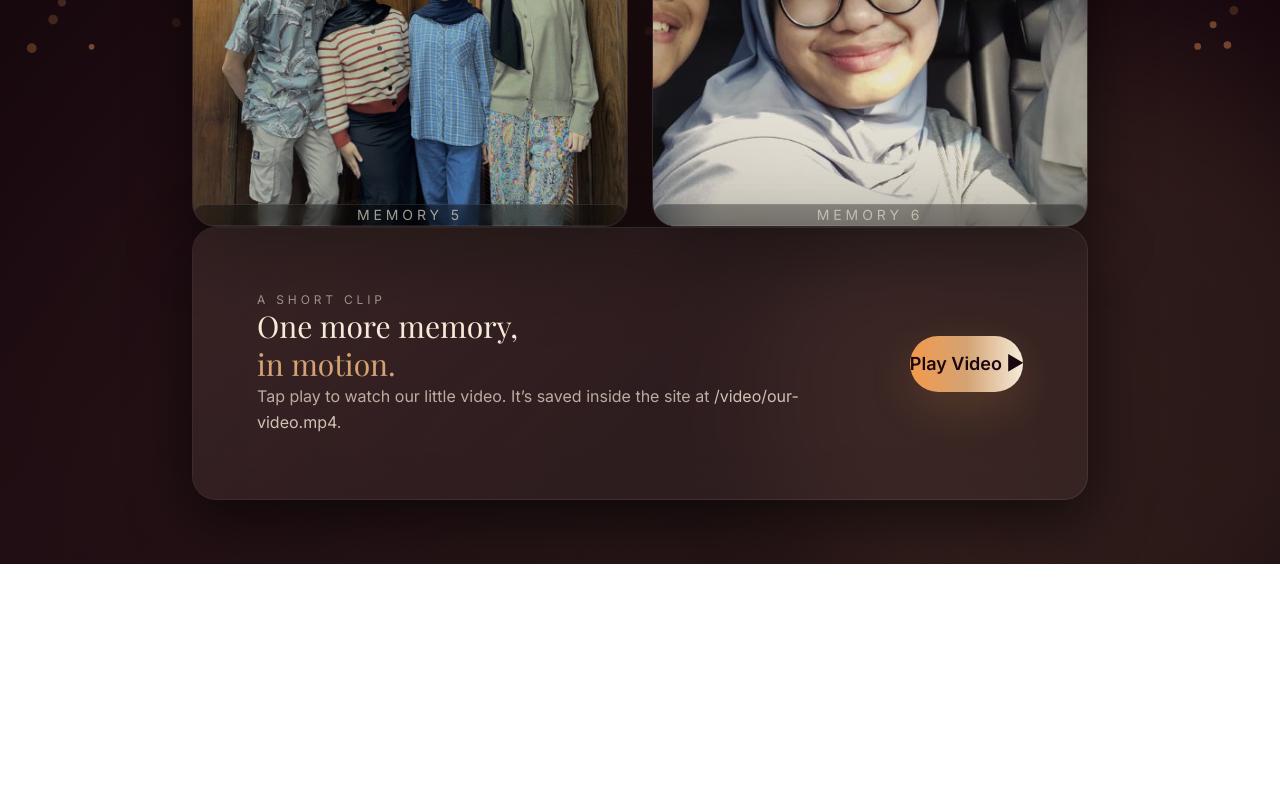
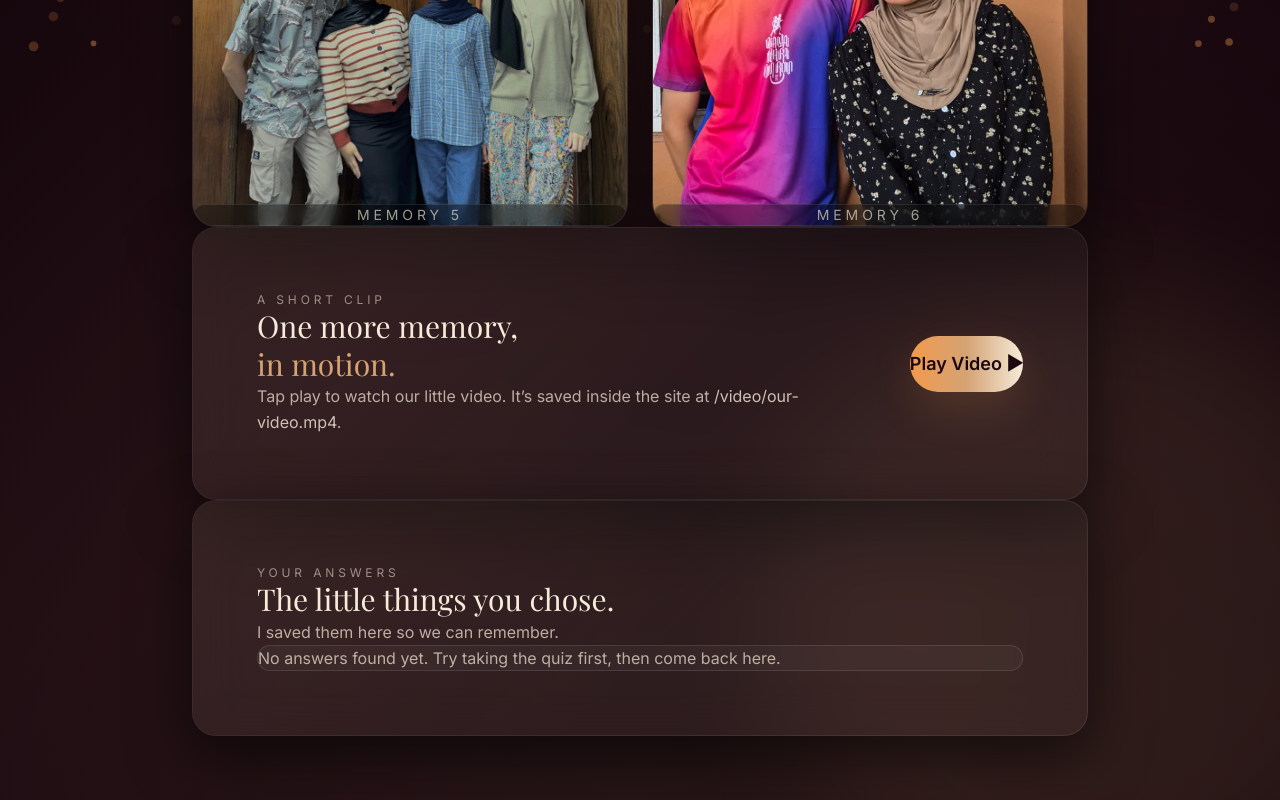
Before and after one commit to DimasJatiS/for-her, a Next.js app: page /final in a window 1280 px wide. Shown: the part 740-1540 px from the top of the page. Before the commit the page ends 1304 px from the top, so only its background shows below. Built offline with nearby package versions, Linux system fonts and the light colour scheme; a web font is replaced by a local one.

Commit message:
Show quiz answers on final

```diff
--- a/app/final/page.tsx
+++ b/app/final/page.tsx
@@ -1,12 +1,21 @@
 'use client';
 
-import { useState } from 'react';
+import { useEffect, useMemo, useState } from 'react';
 import { motion, AnimatePresence } from 'framer-motion';
 import TypingText from '@/components/TypingText';
 import Countdown from '@/components/Countdown';
 import { FINAL_MESSAGE } from '@/lib/constants';
 import dynamic from 'next/dynamic';
 import Image from 'next/image';
+
+const QUIZ_ANSWERS_STORAGE_KEY = 'for-her:quizAnswers:v1';
+
+type StoredQuizAnswer = {
+  questionId: number;
+  question: string;
+  answer: string;
+  at: string;
+};
 
 // Lazy load particles
 const FloatingParticles = dynamic(() => import('@/components/FloatingParticles'), {
@@ -18,6 +27,7 @@ export default function FinalPage() {
   const [showVideo, setShowVideo] = useState(false);
   const [videoError, setVideoError] = useState(false);
   const [showCountdown, setShowCountdown] = useState(false);
+  const [quizAnswers, setQuizAnswers] = useState<StoredQuizAnswer[]>([]);
 
   const videoSrc = '/video/our-video.mp4';
 
@@ -27,6 +37,31 @@ export default function FinalPage() {
   const handleTypingComplete = () => {
     setTimeout(() => setShowCountdown(true), 1000);
   };
+
+  useEffect(() => {
+    try {
+      const raw = localStorage.getItem(QUIZ_ANSWERS_STORAGE_KEY);
+      if (!raw) return;
+      const parsed = JSON.parse(raw) as StoredQuizAnswer[];
+      if (!Array.isArray(parsed)) return;
+
+      const normalized = parsed
+        .filter(
+          (item) =>
+            item &&
+            typeof item.questionId === 'number' &&
+            typeof item.question === 'string' &&
+            typeof item.answer === 'string'
+        )
+        .sort((a, b) => a.questionId - b.questionId);
+
+      setQuizAnswers(normalized);
+    } catch {
+      // ignore
+    }
+  }, []);
+
+  const hasAnswers = useMemo(() => quizAnswers.length > 0, [quizAnswers.length]);
 
   return (
     <main className="min-h-[100svh] flex items-center justify-center relative overflow-hidden px-6 py-20 text-[#F5EBD9]">
@@ -143,6 +178,50 @@ export default function FinalPage() {
               >
                 Play Video ▶
               </motion.button>
+            </div>
+          </div>
+        </div>
+
+        {/* Quiz answers */}
+        <div className="mb-10 md:mb-12">
+          <div className="glass-card card-padding text-left">
+            <div className="relative z-10">
+              <p className="text-xs tracking-[0.32em] uppercase text-[#F5EBD9]/55">
+                Your answers
+              </p>
+              <h2 className="mt-3 font-serif text-2xl md:text-3xl leading-tight">
+                The little things you chose.
+              </h2>
+              <p className="mt-4 text-base text-[#F5EBD9]/70 leading-relaxed">
+                I saved them here so we can remember.
+              </p>
+
+              {!hasAnswers ? (
+                <div className="mt-6 rounded-2xl border border-white/10 bg-white/[0.04] px-5 py-4">
+                  <p className="text-[#F5EBD9]/70">
+                    No answers found yet. Try taking the quiz first, then come back here.
+                  </p>
+                </div>
+              ) : (
+                <div className="mt-6 space-y-3">
+                  {quizAnswers.map((item, index) => (
+                    <div
+                      key={`${item.questionId}-${index}`}
+                      className="rounded-2xl border border-white/10 bg-white/[0.04] px-5 py-4"
+                    >
+                      <p className="text-xs tracking-[0.28em] uppercase text-[#F5EBD9]/55">
+                        Q{index + 1}
+                      </p>
+                      <p className="mt-2 text-base md:text-lg text-[#F5EBD9]/85 leading-relaxed">
+                        {item.question}
+                      </p>
+                      <p className="mt-3 text-base md:text-lg font-semibold text-[#F5EBD9]">
+                        {item.answer}
+                      </p>
+                    </div>
+                  ))}
+                </div>
+              )}
             </div>
           </div>
         </div>
--- a/components/StoryPageClient.tsx
+++ b/components/StoryPageClient.tsx
@@ -75,7 +75,7 @@ export default function StoryPageClient() {
                 How Well Do You Remember Us?
               </h2>
               <p className="text-xl md:text-2xl text-[#E6C9A8]/80 leading-relaxed tracking-wide">
-                Let's dig dive and &see if you've been paying attention... 💕
+                Let's dig dive and & see if you've been paying attention... 💕
               </p>
             </motion.div>
 
--- a/lib/constants.ts
+++ b/lib/constants.ts
@@ -57,7 +57,7 @@ export const STORY_SECTIONS = [
   {
     id: 2,
     title: "The smile",
-    text: "When you smiled... my world my day changed forever.",
+    text: "When you smiled... my world, my day changed forever.",
     image: "/images/memory-2.png",
     delay: 0.3,
   },
@@ -83,7 +83,7 @@ My Dearest Love,
 Every day with you feels like a dream I never want to wake up from.
 You've taught me what it means to truly love and be loved.
 
-Thank you for being my light, my home, my everything.
+Thank you for being my light, my home, my everything, the warmest thing in my life.
 
 This is just the beginning of our forever.
 
```
Also changed, not shown: public/images/memory-6.png.
